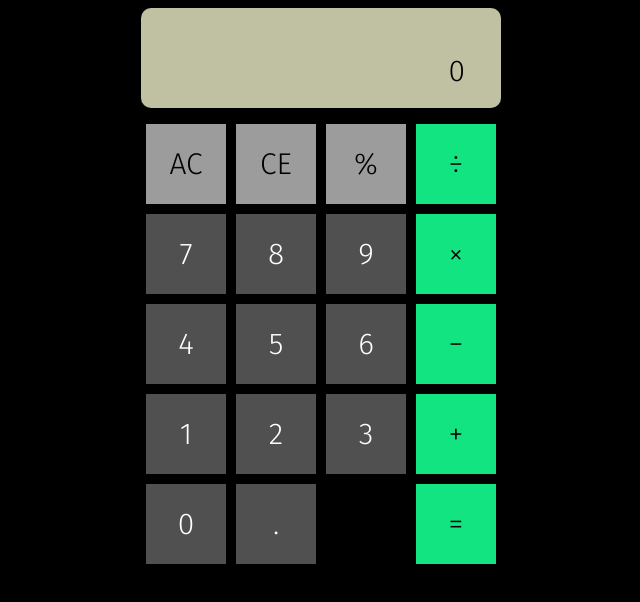
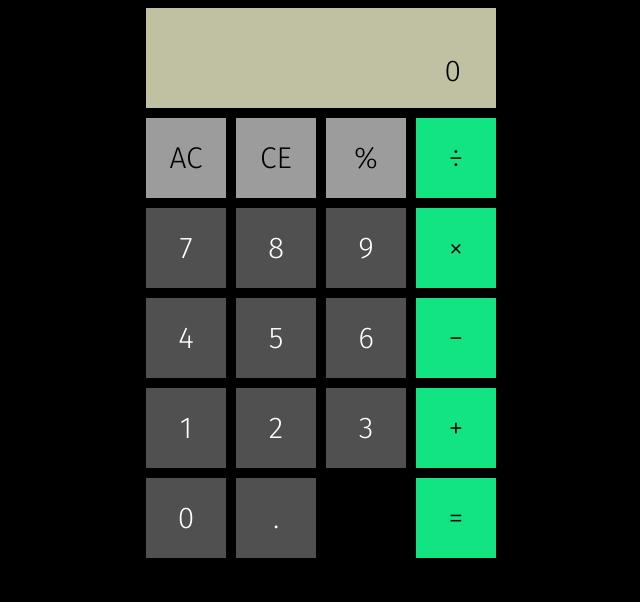
Before and after one commit to j-mcQueen/top-calculator, a plain HTML site: page index.html in a window 1280 px wide. Shown: the whole page, without its empty margins (319-959 px from the left). Drawn offline with Linux system fonts and the light colour scheme.

Commit message:
Remove display border radius and edit display margin; reduce padding on buttons

```diff
--- a/styles/styles.css
+++ b/styles/styles.css
@@ -23,9 +23,8 @@ html {
 }
 
 .calculation {
-    border-radius: 10px;
     background-color: rgb(192, 192, 162);
-    margin: 0 0 3% 0;
+    margin: 0 5px 5px 5px;
     padding: 15px 0;
     min-height: 70px;
 }
@@ -41,7 +40,7 @@ button {
     font-family: 'Fira Sans', sans-serif;
     font-size: 3rem;
     border: none;
-    padding: 10px;
+    padding: 5px;
     margin: 5px;
     width: 80px;
     height: 80px;
```
